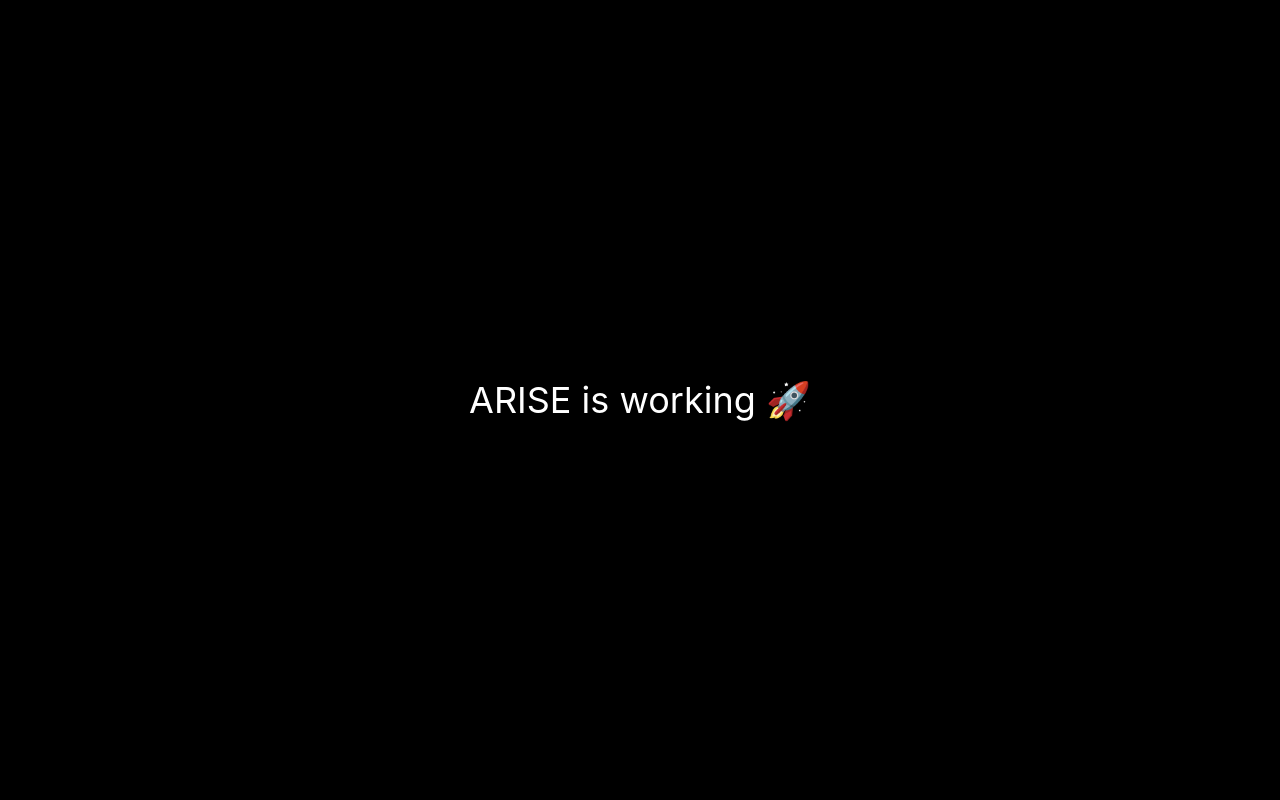
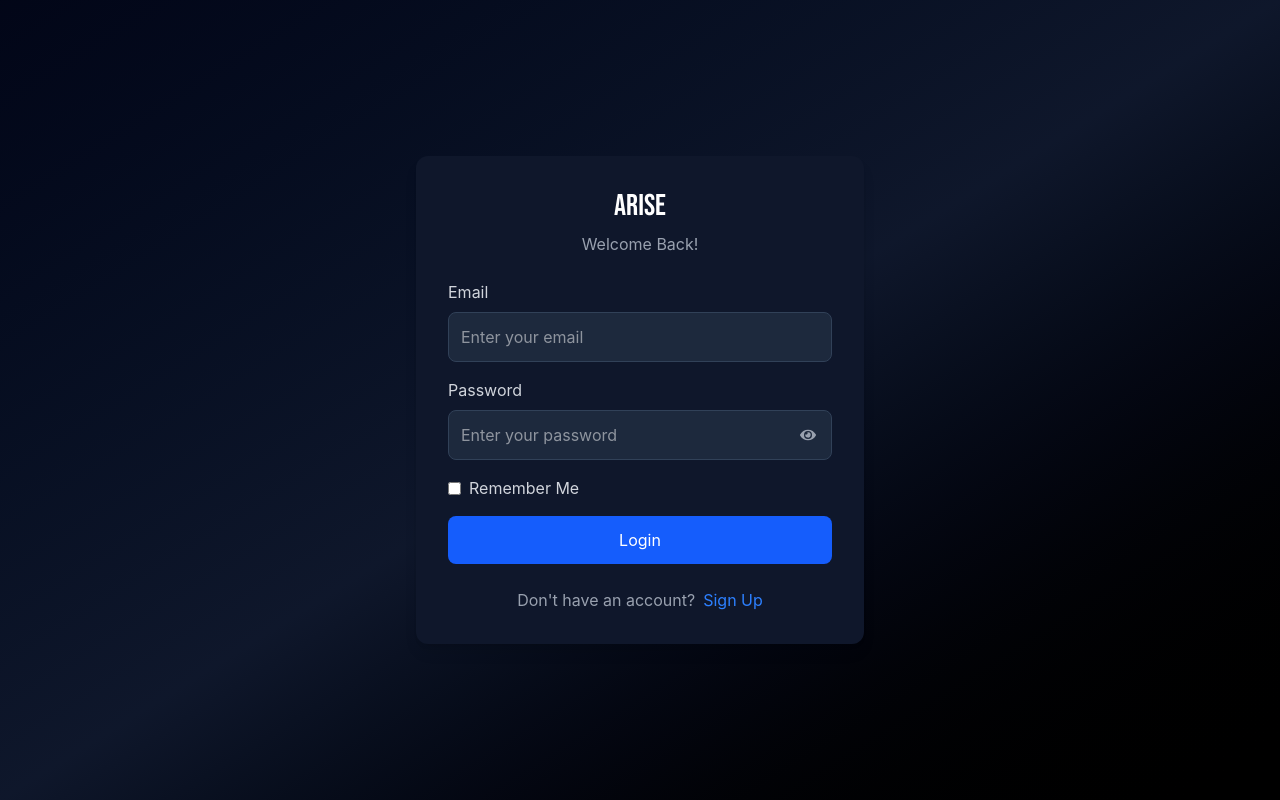
Before and after one commit to Partha1107/ARISE-2, a React (Vite) app: page / in a window 1280 px wide. Built offline with nearby package versions, Linux system fonts and the light colour scheme.

Commit message:
Checking number 2

```diff
--- a/src/App.jsx
+++ b/src/App.jsx
@@ -1,9 +1,9 @@
+import AppRoutes from "./routes/AppRoutes";
+
 function App() {
-  return (
-    <div className="min-h-screen flex items-center justify-center bg-black text-white text-4xl">
-      ARISE is working 🚀
-    </div>
-  );
+
+    return <AppRoutes />;
+
 }
 
 export default App;
```
